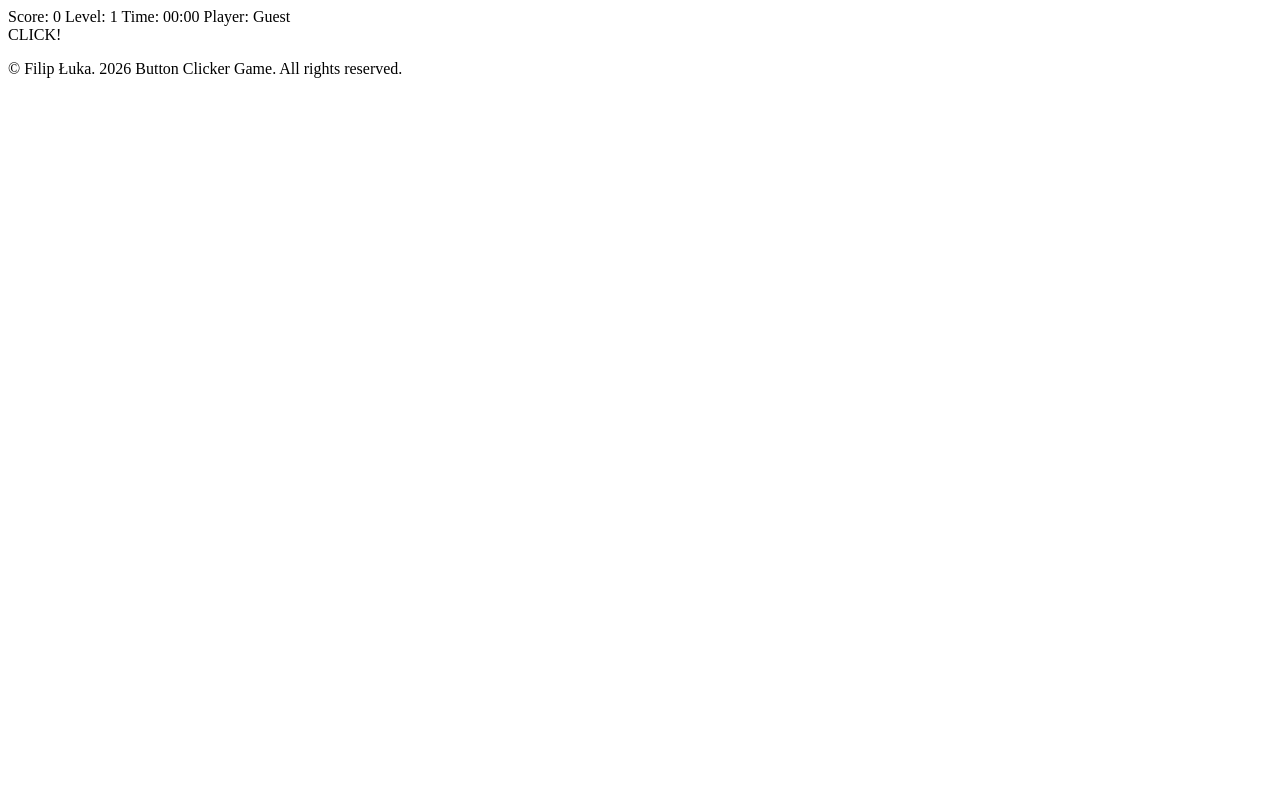
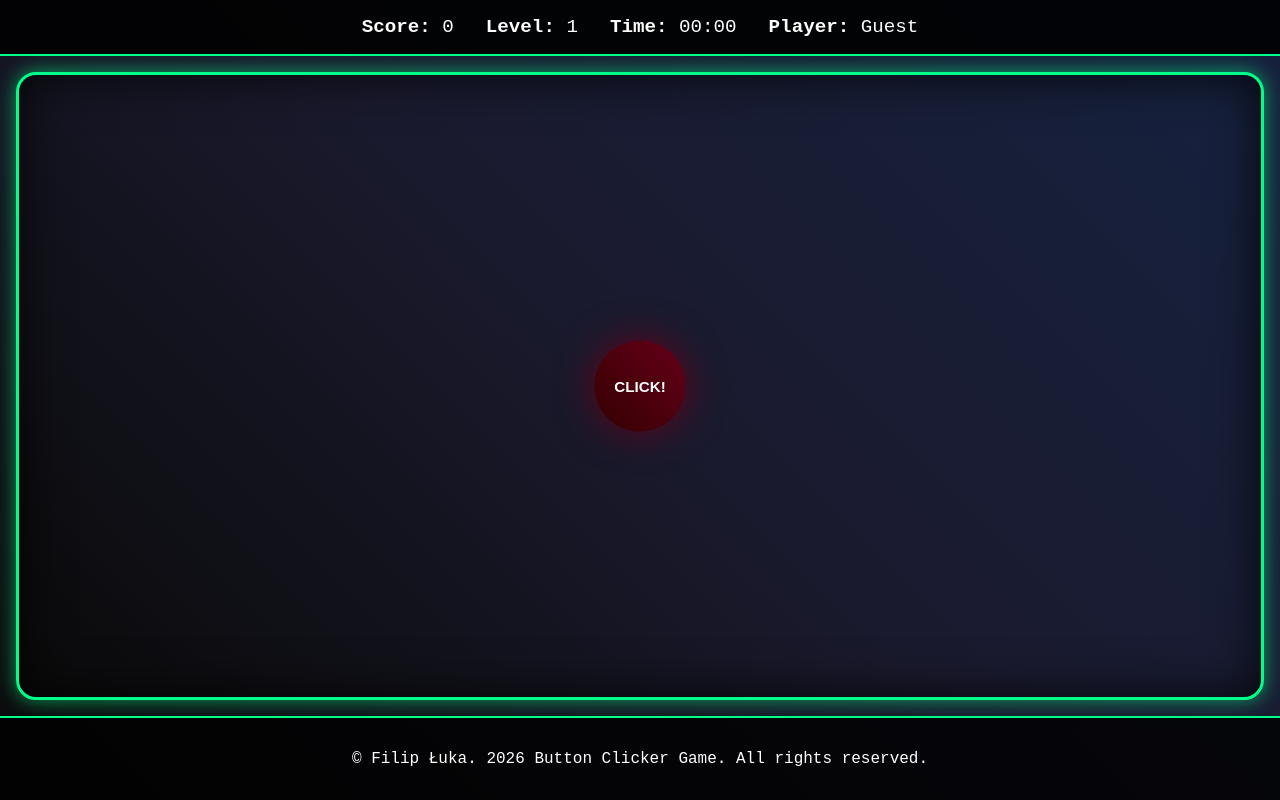
Before and after one commit to Kernel-Panic-Kill-Init/html-css-js, a plain HTML site: page Private/Game/index.html in a window 1280 px wide. Drawn offline with Linux system fonts and the light colour scheme.

Commit message:
Added CSS for game

```diff
--- a/Private/Game/index.html
+++ b/Private/Game/index.html
@@ -3,28 +3,36 @@
 <head>
     <meta charset="UTF-8">
     <meta name="viewport" content="width=device-width, initial-scale=1.0">
+    <meta http-equiv="X-UA-Compatible" content="IE=edge">
+    <meta name="author" content="Filip Łuka">
+    <meta name="description" content="A simple button clicker game where players click a moving button to score points.">
+    <meta name="keywords" content="button clicker game, web game, JavaScript game, HTML5 game, interactive game">
     <link rel="stylesheet" href="style.css">
 
     <title>Button Clicker Game</title>
 </head>
 <body>
+    <!-- Game elements -->
     <header class="game-header">
         <nav class="navbar" role="navigation" aria-label="Game stats">
+            <!-- Game stats -->
             <div class="stats">
-                <span id="score">Score: 0</span>
-                <span id="level">Level: 1</span>
-                <span id="time">Time: 00:00</span>
-                <span id="player">Player: Guest</span>
+                <span id="score"><b>Score:</b> 0</span>
+                <span id="level"><b>Level:</b> 1</span>
+                <span id="time"><b>Time:</b> 00:00</span>
+                <span id="player"><b>Player:</b> Guest</span>
             </div>
         </nav>
     </header>
+    <!-- Playground -->
     <main class="playground-section" role="main">
         <section class="game-area" aria-label="Game - click the movable button">
-            <div id="target" class="target-button" role="button" tabindex="0" aria-label="Click to score points!">CLICK!</div>
+            <button id="target">CLICK!</button>
         </section>
     </main>
     <footer class="game-footer">
         <p>&copy; Filip Łuka. 2026 Button Clicker Game. All rights reserved.</p>
+        <!-- Footer content -->
     </footer>
         <script src="script.js" defer></script>
 </body>
--- a/Private/Game/style.css
+++ b/Private/Game/style.css
@@ -0,0 +1,85 @@
+/*  Fonts   */
+@import url('https://fonts.googleapis.com/css2?family=Share+Tech&display=swap');
+/*  COLOR VARIABLES */
+:root {
+  --cyber-bg: linear-gradient(45deg, #0a0a0a, #1a1a2e, #16213e);
+  --neon-green: #00ff88;
+  --dark-red: linear-gradient(45deg, #330000, #66001a);
+  --glow-green: 0 0 20px rgba(0,255,136,0.6);
+}
+/*  GLOBAL STYLES   */
+body {
+  margin: 0;
+  font-family: 'Orbitron', monospace;
+  background: var(--cyber-bg);
+  color: white;
+  min-height: 100vh;
+  display: flex;
+  flex-direction: column;
+}
+
+/*  HEADER STYLES   */
+.game-header {
+  background: rgba(0,0,0,0.9);
+  border-bottom: 2px solid var(--neon-green);
+}
+
+.navbar .stats {
+  display: flex;
+  justify-content: center;
+  gap: 2rem;
+  padding: 1rem 2rem;
+  font-size: 1.2rem;
+}
+
+/*  MAIN PLAYGROUND STYLES   */
+.playground-section {
+  flex: 1;
+  height: 80vh;
+  position: relative;      /* TARGET RELATIVE */
+  overflow: hidden;
+  background: var(--cyber-bg);
+  margin: 1rem;
+  border: 3px solid var(--neon-green);
+  border-radius: 20px;
+  box-shadow: var(--glow-green), inset 0 0 50px rgba(0,0,0,0.8);
+  display: flex;
+  place-items: center;
+}
+
+.game-area {
+  display: contents;
+}
+
+/*  TARGET BUTTON STYLES   */
+#target {
+  position: absolute;
+  width: 80px;
+  height: 80px;
+  background: var(--dark-red);
+  border: none;
+  border-radius: 50%;
+  color: white;
+  font-weight: bold;
+  cursor: pointer;
+  top: 50%;
+  left: 50%;
+  transform: translate(-50%, -50%);
+  animation: pulse 1.5s infinite alternate;
+  box-shadow: 0 0 20px rgba(102,0,26,0.8);
+  z-index: 10;
+}
+
+.game-footer {
+  text-align: center;
+  padding: 1rem;
+  background: rgba(0,0,0,0.8);
+  border-top: 2px solid var(--neon-green);
+}
+
+
+/*  KEYFRAMES */
+@keyframes pulse {
+  0% { transform: translate(-50%, -50%) scale(1); box-shadow: 0 0 15px rgba(102,0,26,0.6); }
+  100% { transform: translate(-50%, -50%) scale(1.15); box-shadow: 0 0 35px rgba(102,0,26,1); }
+}
```
